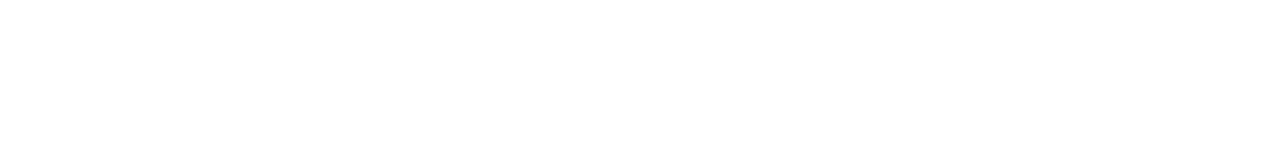
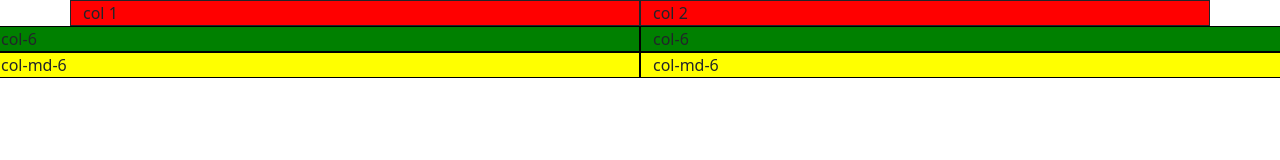
Before and after one commit to Mark-Eugene-Barasu/Mosh, a plain HTML site: page index.html in a window 1280 px wide. Drawn offline with nearby package versions, Linux system fonts and the light colour scheme.

Commit message:
understood grid system in bootstrap

```diff
--- a/index.html
+++ b/index.html
@@ -9,10 +9,29 @@
 </head>
 <body>
 
+    <div class="container">
+        <div class="row">
+            <div class="col" style="background-color: red; border: 1px solid;">col 1</div>
+
+            <div class="col" style="background-color: red; border: 1px solid;">col 2</div>
+
+        </div>
+    </div>
 
 
+    <div class="row">
+        <div class="col-6" style="background-color: green; border: 1px solid black;">col-6</div>
+        <div class="col-6" style="background-color: green; border: 1px solid black;">col-6</div>
+    </div>
 
+    <div class="row">
+        <div class="col-md-6" style="background-color: yellow; border: 1px solid black;">col-md-6</div>
+        <div class="col-md-6" style="background-color: yellow; border: 1px solid black;">col-md-6</div>
 
+    </div>
+
+<!-- a normal div -->
+    <!-- <div style="background-color: chartreuse; border: 1px solid black;">something</div> -->
 
 
 
```
